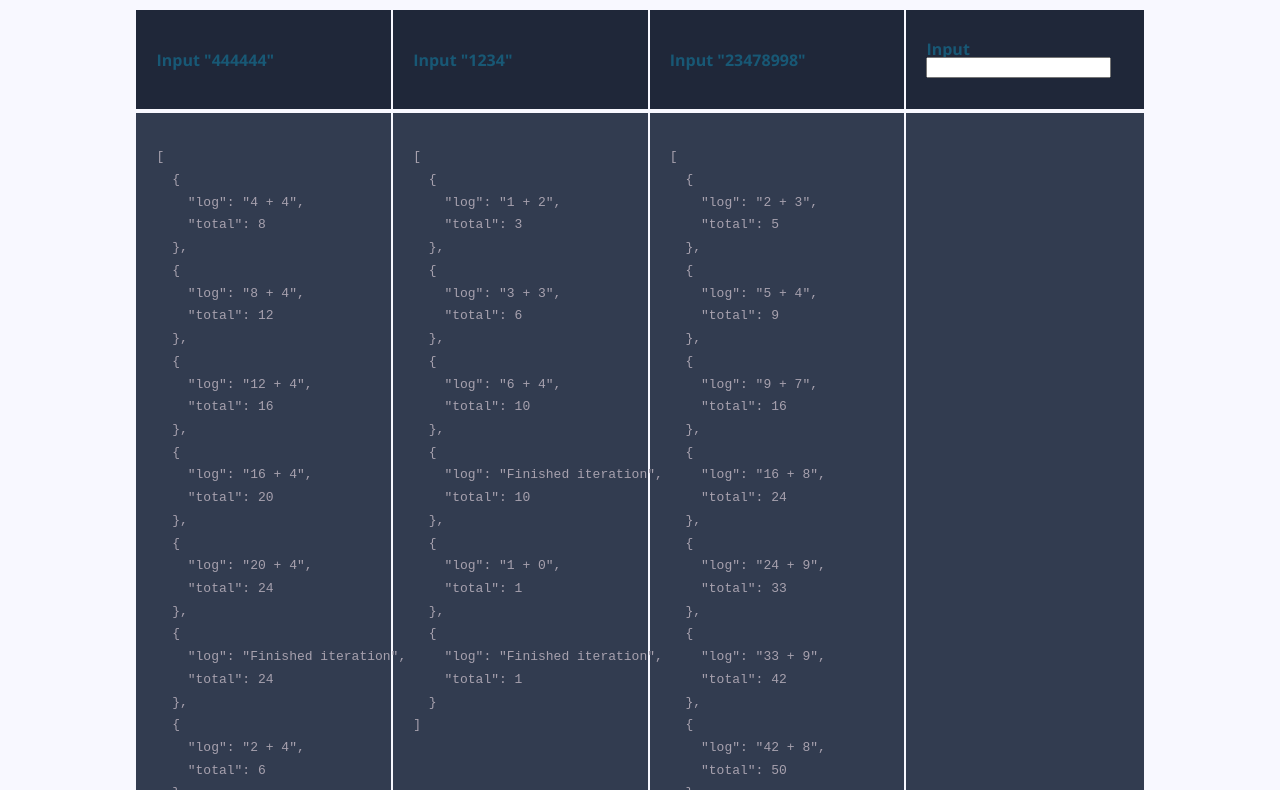
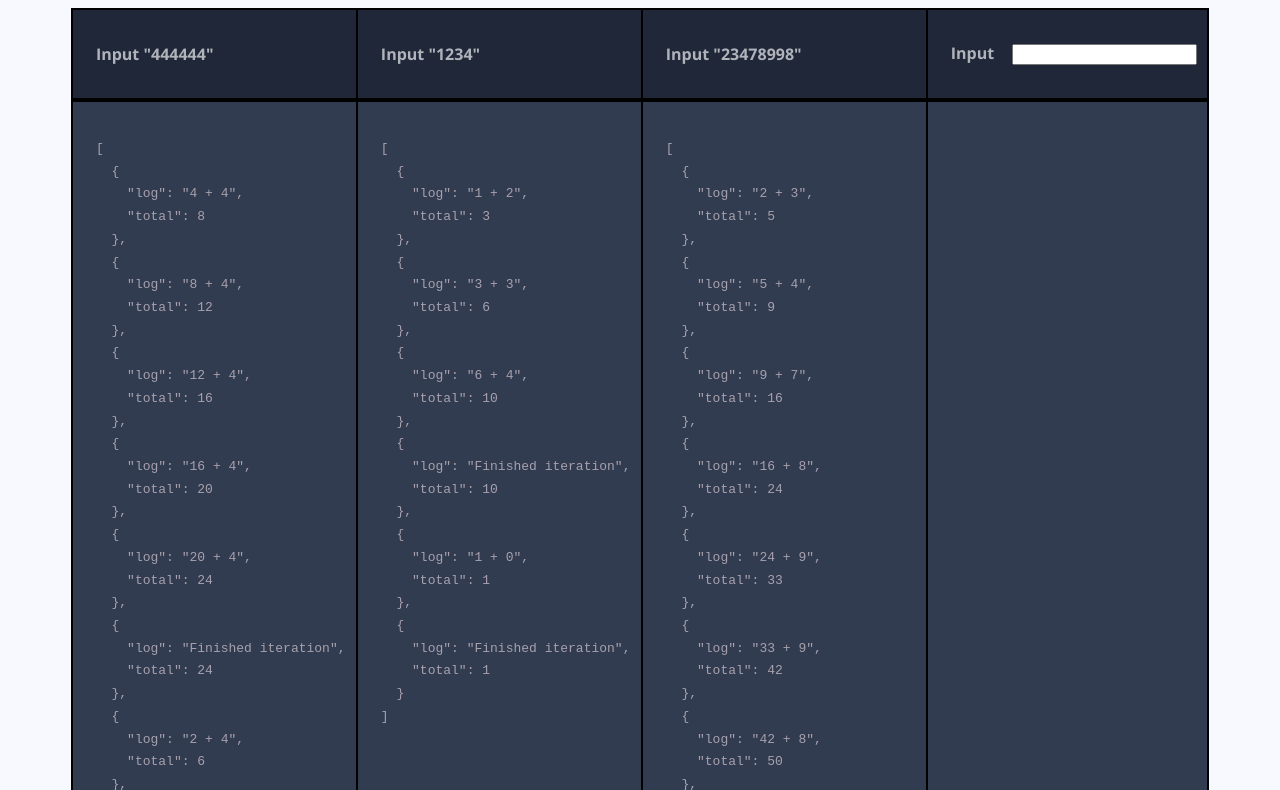
Before and after one commit to raphdelvillar/Moscord, a Preact app: page Senior Full Stack Software Engineer Coding Challenge/client/src/challenge-four/index.html in a window 1280 px wide. Shown: the part 104-894 px from the top of the page. Built offline with nearby package versions, Linux system fonts and the light colour scheme; what single-spa would draw is missing.

Commit message:
add styling

```diff
--- a/Senior Full Stack Software Engineer Coding Challenge/client/src/challenge-four/style.css
+++ b/Senior Full Stack Software Engineer Coding Challenge/client/src/challenge-four/style.css
@@ -8,11 +8,8 @@
 
  */
 
- @charset "UTF-8";
- @import url(https://fonts.googleapis.com/css?family=Open+Sans:300,400,700);
-
 #manual-input-box {
-    margin-left: 50
+  margin-left: 1em;
 }
 
  table tr td {
@@ -24,7 +21,7 @@
  font-weight: 300;
  line-height: 1.42em;
  color:#A7A1AE;
-   background-color:#1F2739;
+ background-color:ghostwhite;
 }
 
 h1 {
@@ -32,7 +29,7 @@
  font-weight: 300;
  line-height:1em;
  text-align: center;
-   color: #ffffff;
+ color: #000000;
 }
 
 h2 {
@@ -59,7 +56,7 @@
      font-weight: bold;
      font-size: 1em;
  text-align: left;
-   color: #185875;
+ color: rgba(255, 255, 255, 0.65);
 }
 
 .container td {
@@ -73,10 +70,11 @@
 .container {
      text-align: left;
      overflow: hidden;
-       width: 80%;
+     width: 90%;
      margin: 0 auto;
  display: table;
  padding: 0 0 8em 0;
+ background-color: #000000 !important;
 }
 
 .container td, .container th {
--- a/Senior Full Stack Software Engineer Coding Challenge/client/src/challenge-one/style.css
+++ b/Senior Full Stack Software Engineer Coding Challenge/client/src/challenge-one/style.css
@@ -8,9 +8,6 @@
 
  */
 
-@charset "UTF-8";
-@import url(https://fonts.googleapis.com/css?family=Open+Sans:300,400,700);
-
 table tr td {
    vertical-align: top
 }
@@ -20,7 +17,7 @@ body {
   font-weight: 300;
   line-height: 1.42em;
   color:#A7A1AE;
-  background-color:#1F2739;
+  background-color:ghostwhite;
 }
 
 h1 {
@@ -28,7 +25,7 @@ h1 {
   font-weight: 300;
   line-height:1em;
   text-align: center;
-  color: #ffffff;
+  color: #000000;
 }
 
 h2 {
@@ -55,7 +52,7 @@ h2 a {
       font-weight: bold;
       font-size: 1em;
   text-align: left;
-  color: #185875;
+  color: rgba(255, 255, 255, 0.65);
 }
 
 .container td {
@@ -69,10 +66,11 @@ h2 a {
 .container {
       text-align: left;
       overflow: hidden;
-      width: 80%;
+      width: 90%;
       margin: 0 auto;
   display: table;
   padding: 0 0 8em 0;
+  background-color: #000000 !important;
 }
 
 .container td, .container th {
--- a/Senior Full Stack Software Engineer Coding Challenge/client/style.css
+++ b/Senior Full Stack Software Engineer Coding Challenge/client/style.css
@@ -1,3 +1,6 @@
+@charset "UTF-8";
+@import url(https://fonts.googleapis.com/css?family=Open+Sans:300,400,700);
+
 body {
     background-color: ghostwhite !important;
 }
```
Lines whose indentation alone changed are shown as unchanged.
